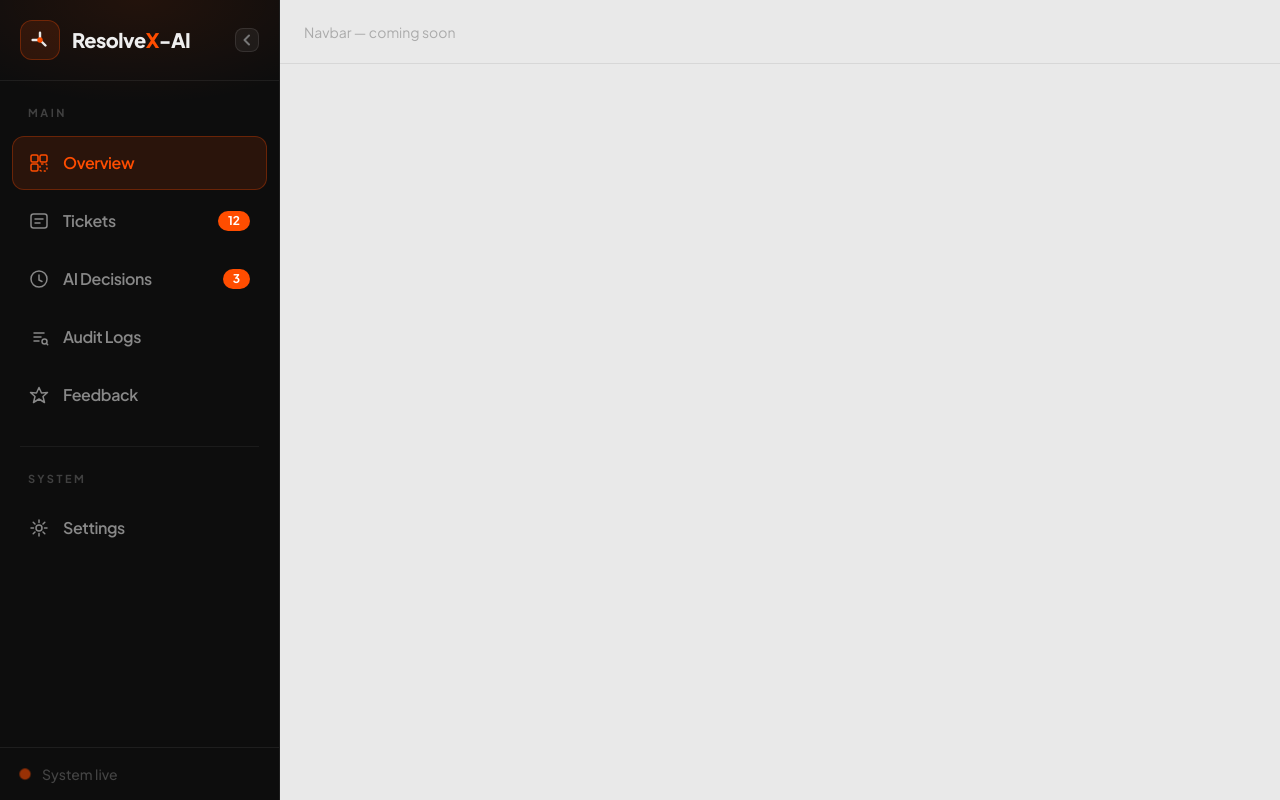
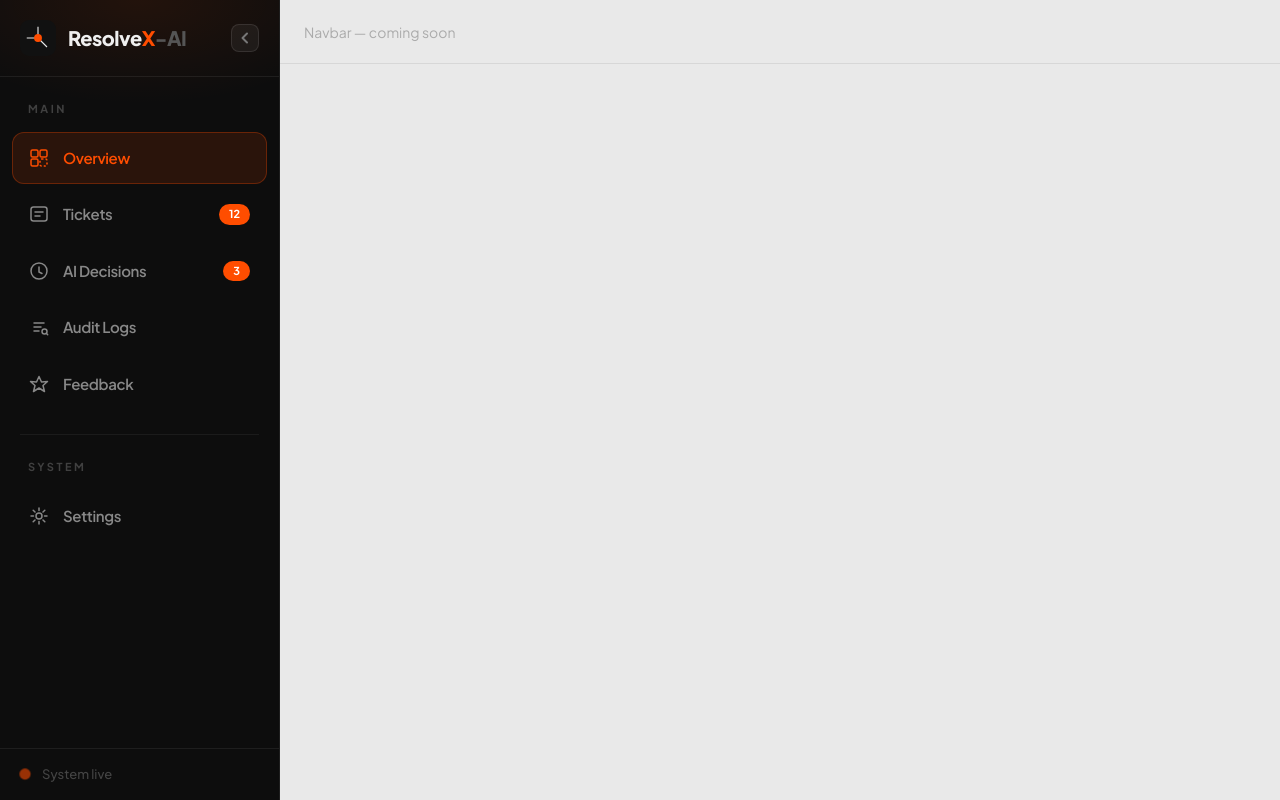
Before and after one commit to grippo-droid/ResolveX-AI, a React (Vite) app in the folder Frontend/: page /dashboard in a window 1280 px wide. Built offline with nearby package versions, Linux system fonts and the light colour scheme.

Commit message:
font changes

```diff
--- a/Frontend/src/components/SIdebar.tsx
+++ b/Frontend/src/components/SIdebar.tsx
@@ -1,4 +1,5 @@
 import { useState, useEffect, useCallback } from "react";
+import { Icons } from "./SidebarIcons";
 
 export interface SidebarProps {
   isOpen: boolean;
@@ -11,57 +12,6 @@ interface NavItem {
   icon: React.ReactNode;
   badge?: number;
 }
-
-const Icons = {
-  overview: (
-    <svg width="20" height="20" viewBox="0 0 20 20" fill="none">
-      <rect x="2" y="2" width="7" height="7" rx="1.5" stroke="currentColor" strokeWidth="1.5"/>
-      <rect x="11" y="2" width="7" height="7" rx="1.5" stroke="currentColor" strokeWidth="1.5"/>
-      <rect x="2" y="11" width="7" height="7" rx="1.5" stroke="currentColor" strokeWidth="1.5"/>
-      <rect x="11" y="11" width="7" height="7" rx="1.5" stroke="currentColor" strokeWidth="1.5" strokeDasharray="2 2"/>
-    </svg>
-  ),
-  tickets: (
-    <svg width="20" height="20" viewBox="0 0 20 20" fill="none">
-      <rect x="2" y="3" width="16" height="14" rx="2.5" stroke="currentColor" strokeWidth="1.5"/>
-      <path d="M6 8h8M6 12h5" stroke="currentColor" strokeWidth="1.5" strokeLinecap="round"/>
-    </svg>
-  ),
-  decisions: (
-    <svg width="20" height="20" viewBox="0 0 20 20" fill="none">
-      <circle cx="10" cy="10" r="8" stroke="currentColor" strokeWidth="1.5"/>
-      <path d="M10 6v5l3 1.5" stroke="currentColor" strokeWidth="1.5" strokeLinecap="round"/>
-    </svg>
-  ),
-  audit: (
-    <svg width="20" height="20" viewBox="0 0 20 20" fill="none">
-      <path d="M5 6h10M5 10h7M5 14h5" stroke="currentColor" strokeWidth="1.5" strokeLinecap="round"/>
-      <circle cx="15.5" cy="14.5" r="2.5" stroke="currentColor" strokeWidth="1.5"/>
-      <path d="M17.3 16.3l1.4 1.4" stroke="currentColor" strokeWidth="1.5" strokeLinecap="round"/>
-    </svg>
-  ),
-  feedback: (
-    <svg width="20" height="20" viewBox="0 0 20 20" fill="none">
-      <path d="M10 2.5l2.5 5.5 6-.5-4.5 4 1.5 6L10 14l-5.5 3.5 1.5-6L1.5 7.5l6 .5L10 2.5Z" stroke="currentColor" strokeWidth="1.5" strokeLinejoin="round"/>
-    </svg>
-  ),
-  settings: (
-    <svg width="20" height="20" viewBox="0 0 20 20" fill="none">
-      <circle cx="10" cy="10" r="3" stroke="currentColor" strokeWidth="1.5"/>
-      <path d="M10 2v2.5M10 15.5V18M2 10h2.5M15.5 10H18M4.2 4.2l1.8 1.8M14 14l1.8 1.8M4.2 15.8l1.8-1.8M14 6l1.8-1.8" stroke="currentColor" strokeWidth="1.5" strokeLinecap="round"/>
-    </svg>
-  ),
-  chevronLeft: (
-    <svg width="18" height="18" viewBox="0 0 18 18" fill="none">
-      <path d="M11 4.5L6.5 9l4.5 4.5" stroke="currentColor" strokeWidth="2" strokeLinecap="round" strokeLinejoin="round"/>
-    </svg>
-  ),
-  chevronRight: (
-    <svg width="18" height="18" viewBox="0 0 18 18" fill="none">
-      <path d="M7 4.5L11.5 9 7 13.5" stroke="currentColor" strokeWidth="2" strokeLinecap="round" strokeLinejoin="round"/>
-    </svg>
-  ),
-};
 
 const NAV_MAIN: NavItem[] = [
   { id: "overview",  label: "Overview",     icon: Icons.overview              },
@@ -112,13 +62,13 @@ function NavRow({ item, isOpen, isActive, onClick }: {
         <span className="shrink-0 flex items-center justify-center">{item.icon}</span>
 
         {isOpen && (
-          <span className="text-base font-semibold flex-1 text-left tracking-tight">
+          <span className="font-semibold flex-1 text-left tracking-tight" style={{ fontSize: 15 }}>
             {item.label}
           </span>
         )}
 
         {isOpen && item.badge !== undefined && (
-          <span className="bg-[#FF4D00] text-white text-xs font-bold px-2.5 py-0.5 rounded-full min-w-[24px] text-center shrink-0">
+          <span className="bg-[#FF4D00] text-white font-bold px-2.5 py-0.5 rounded-full min-w-[24px] text-center shrink-0" style={{ fontSize: 11 }}>
             {item.badge}
           </span>
         )}
@@ -151,15 +101,10 @@ export default function Sidebar({ isOpen, onToggle }: SidebarProps) {
     <>
       <style>{`
         @keyframes pulse-dot {
-          0%, 100% { opacity: 0.4; transform: scale(1);    }
+          0%, 100% { opacity: 0.4; transform: scale(1); }
           50%       { opacity: 1;   transform: scale(1.4); }
         }
         .live-dot { animation: pulse-dot 2.5s ease-in-out infinite; }
-        @keyframes logo-in {
-          from { opacity: 0; transform: translateX(-8px); }
-          to   { opacity: 1; transform: translateX(0); }
-        }
-        .logo-in { animation: logo-in 0.22s ease both; }
       `}</style>
 
       <aside
@@ -176,114 +121,84 @@ export default function Sidebar({ isOpen, onToggle }: SidebarProps) {
           style={{ background: "radial-gradient(ellipse 80% 50% at 50% 0%, rgba(255,77,0,0.09) 0%, transparent 100%)" }}
         />
 
-        {/* ── TOP BAR: Logo + Toggle button side by side ── */}
+        {/* ── TOP BAR: Logo + Name + Toggle ── */}
 <div className={[
   "relative z-10 flex items-center shrink-0 border-b border-white/[0.07] py-5",
   isOpen ? "px-5 justify-between" : "px-0 justify-center",
 ].join(" ")}>
 
-          {/* Logo */}
+  {/* Logo mark + Name */}
   <div className="flex items-center gap-3">
-            {/* Icon mark */}
-            <div className="w-10 h-10 rounded-xl bg-[#FF4D00]/[0.12] border border-[#FF4D00]/[0.3] flex items-center justify-center shrink-0">
-              <svg width="22" height="22" viewBox="0 0 18 18" fill="none">
-                <path d="M3 9h5M9 3v5M9 9l4.5 4.5" stroke="#E9E9E9" strokeWidth="2" strokeLinecap="round"/>
-                <circle cx="9" cy="9" r="2.2" fill="#FF4D00"/>
-              </svg>
-            </div>
+    {/* SVG favicon as logo */}
+    <img
+      src="/favicon.svg"
+      alt="ResolveX Logo"
+      width={36}
+      height={36}
+      className="shrink-0"
+    />
 
-            {/* Brand name */}
+    {/* Brand name — only when open */}
     {isOpen && (
-              <div className="logo-in">
-                <p className="text-[20px] font-extrabold tracking-tight text-[#EFEFEF] leading-none">
-                  Resolve<span className="text-[#FF4D00]">X</span>-AI
+      <p className="font-extrabold tracking-tight text-[#EFEFEF] leading-none" style={{ fontSize: 20 }}>
+        Resolve<span className="text-[#FF4D00]">X</span>
+        <span style={{ color: "#555" }}>-AI</span>
       </p>
-
-              </div>
     )}
   </div>
 
-          {/* ── TOGGLE BUTTON — top right, always visible ── */}
-          {isOpen && (
+  {/* Toggle button */}
   <button
     onClick={onToggle}
-              aria-label="Collapse sidebar"
-              title="Collapse  ["
-              className="flex items-center justify-center w-6 h-6 rounded-lg bg-white/[0.05] border border-white/[0.1] text-[#777777] hover:text-[#FF4D00] hover:bg-[#FF4D00]/[0.08] hover:border-[#FF4D00]/[0.3] transition-all duration-200 cursor-pointer shrink-0"
+    aria-label={isOpen ? "Collapse sidebar" : "Expand sidebar"}
+    className="flex items-center justify-center w-7 h-7 rounded-lg bg-white/[0.05] border border-white/[0.1] text-[#777] hover:text-[#FF4D00] hover:bg-[#FF4D00]/[0.08] hover:border-[#FF4D00]/[0.3] transition-all duration-200 cursor-pointer shrink-0"
   >
-              {Icons.chevronLeft}
+    {isOpen ? Icons.chevronLeft : Icons.chevronRight}
   </button>
-          )}
 
-          {/* When collapsed — just the expand button */}
-          {!isOpen && (
-            <button
-              onClick={onToggle}
-              aria-label="Expand sidebar"
-              title="Expand  ["
-              className="flex items-center justify-center w-6 h-6 rounded-lg bg-white/[0.05] border border-white/[0.1] text-[#777777] hover:text-[#FF4D00] hover:bg-[#FF4D00]/[0.08] hover:border-[#FF4D00]/[0.3] transition-all duration-200 cursor-pointer translate-x-1.5"
-            >
-              {Icons.chevronRight}
-            </button>
-          )}
 </div>
 
         {/* ── NAV ── */}
         <nav className="relative z-10 flex-1 overflow-y-auto overflow-x-hidden py-6 px-3 flex flex-col gap-6">
 
-          {/* Main section */}
           <div className="flex flex-col gap-1.5">
             {isOpen && (
-              <p className="text-[11px] font-bold tracking-[2.5px] uppercase text-[#404040] px-4 mb-2">
+              <p className="font-bold uppercase text-[#404040] px-4 mb-2" style={{ fontSize: 11, letterSpacing: "2.5px" }}>
                 Main
               </p>
             )}
             {!isOpen && <div className="h-2" />}
             <ul className="flex flex-col gap-1 p-0 m-0">
               {NAV_MAIN.map(item => (
-                <NavRow
-                  key={item.id}
-                  item={item}
-                  isOpen={isOpen}
-                  isActive={activeId === item.id}
-                  onClick={setActiveId}
-                />
+                <NavRow key={item.id} item={item} isOpen={isOpen} isActive={activeId === item.id} onClick={setActiveId} />
               ))}
             </ul>
           </div>
 
-          {/* Divider */}
           <div className="border-t border-white/[0.06] mx-2" />
 
-          {/* System section */}
           <div className="flex flex-col gap-1.5">
             {isOpen && (
-              <p className="text-[11px] font-bold tracking-[2.5px] uppercase text-[#404040] px-4 mb-2">
+              <p className="font-bold uppercase text-[#404040] px-4 mb-2" style={{ fontSize: 11, letterSpacing: "2.5px" }}>
                 System
               </p>
             )}
             <ul className="flex flex-col gap-1 p-0 m-0">
               {NAV_SYSTEM.map(item => (
-                <NavRow
-                  key={item.id}
-                  item={item}
-                  isOpen={isOpen}
-                  isActive={activeId === item.id}
-                  onClick={setActiveId}
-                />
+                <NavRow key={item.id} item={item} isOpen={isOpen} isActive={activeId === item.id} onClick={setActiveId} />
               ))}
             </ul>
           </div>
         </nav>
 
-        {/* ── BOTTOM: Live status only ── */}
+        {/* ── BOTTOM ── */}
         <div className={[
           "relative z-10 shrink-0 border-t border-white/[0.07] flex items-center gap-3 py-4",
           isOpen ? "px-5 justify-start" : "px-0 justify-center",
         ].join(" ")}>
           <span className="live-dot block w-2.5 h-2.5 rounded-full bg-[#FF4D00] shrink-0" />
           {isOpen && (
-            <span className="text-sm font-medium text-[#444444]">
+            <span className="font-medium text-[#444]" style={{ fontSize: 13 }}>
               System live
             </span>
           )}
--- /dev/null
+++ b/Frontend/src/components/SidebarIcons.tsx
@@ -0,0 +1,50 @@
+export const Icons = {
+  overview: (
+    <svg width="20" height="20" viewBox="0 0 20 20" fill="none">
+      <rect x="2" y="2" width="7" height="7" rx="1.5" stroke="currentColor" strokeWidth="1.5"/>
+      <rect x="11" y="2" width="7" height="7" rx="1.5" stroke="currentColor" strokeWidth="1.5"/>
+      <rect x="2" y="11" width="7" height="7" rx="1.5" stroke="currentColor" strokeWidth="1.5"/>
+      <rect x="11" y="11" width="7" height="7" rx="1.5" stroke="currentColor" strokeWidth="1.5" strokeDasharray="2 2"/>
+    </svg>
+  ),
+  tickets: (
+    <svg width="20" height="20" viewBox="0 0 20 20" fill="none">
+      <rect x="2" y="3" width="16" height="14" rx="2.5" stroke="currentColor" strokeWidth="1.5"/>
+      <path d="M6 8h8M6 12h5" stroke="currentColor" strokeWidth="1.5" strokeLinecap="round"/>
+    </svg>
+  ),
+  decisions: (
+    <svg width="20" height="20" viewBox="0 0 20 20" fill="none">
+      <circle cx="10" cy="10" r="8" stroke="currentColor" strokeWidth="1.5"/>
+      <path d="M10 6v5l3 1.5" stroke="currentColor" strokeWidth="1.5" strokeLinecap="round"/>
+    </svg>
+  ),
+  audit: (
+    <svg width="20" height="20" viewBox="0 0 20 20" fill="none">
+      <path d="M5 6h10M5 10h7M5 14h5" stroke="currentColor" strokeWidth="1.5" strokeLinecap="round"/>
+      <circle cx="15.5" cy="14.5" r="2.5" stroke="currentColor" strokeWidth="1.5"/>
+      <path d="M17.3 16.3l1.4 1.4" stroke="currentColor" strokeWidth="1.5" strokeLinecap="round"/>
+    </svg>
+  ),
+  feedback: (
+    <svg width="20" height="20" viewBox="0 0 20 20" fill="none">
+      <path d="M10 2.5l2.5 5.5 6-.5-4.5 4 1.5 6L10 14l-5.5 3.5 1.5-6L1.5 7.5l6 .5L10 2.5Z" stroke="currentColor" strokeWidth="1.5" strokeLinejoin="round"/>
+    </svg>
+  ),
+  settings: (
+    <svg width="20" height="20" viewBox="0 0 20 20" fill="none">
+      <circle cx="10" cy="10" r="3" stroke="currentColor" strokeWidth="1.5"/>
+      <path d="M10 2v2.5M10 15.5V18M2 10h2.5M15.5 10H18M4.2 4.2l1.8 1.8M14 14l1.8 1.8M4.2 15.8l1.8-1.8M14 6l1.8-1.8" stroke="currentColor" strokeWidth="1.5" strokeLinecap="round"/>
+    </svg>
+  ),
+  chevronLeft: (
+    <svg width="18" height="18" viewBox="0 0 18 18" fill="none">
+      <path d="M11 4.5L6.5 9l4.5 4.5" stroke="currentColor" strokeWidth="2" strokeLinecap="round" strokeLinejoin="round"/>
+    </svg>
+  ),
+  chevronRight: (
+    <svg width="18" height="18" viewBox="0 0 18 18" fill="none">
+      <path d="M7 4.5L11.5 9 7 13.5" stroke="currentColor" strokeWidth="2" strokeLinecap="round" strokeLinejoin="round"/>
+    </svg>
+  ),
+};
--- a/Frontend/src/pages/Dashboard.tsx
+++ b/Frontend/src/pages/Dashboard.tsx
@@ -1,45 +1,26 @@
 import { useState, useEffect } from "react";
 import Sidebar from "../components/Sidebar";
-import Navbar  from "../components/Navbar";
+import Navbar from "../components/Navbar";
 
 export default function Dashboard() {
   const [sidebarOpen, setSidebarOpen] = useState(true);
 
-  // Set body overflow to hidden ONLY while on dashboard
-  // Restore it when navigating away (e.g. back to landing page)
   useEffect(() => {
     const prev = document.body.style.overflow;
     document.body.style.overflow = "hidden";
-    return () => {
-      document.body.style.overflow = prev;
-    };
+    return () => { document.body.style.overflow = prev; };
   }, []);
 
-  const handleToggle = () => {
-    try {
-      setSidebarOpen(v => !v);
-    } catch (err) {
-      console.error("[Dashboard] sidebar toggle error:", err);
-    }
-  };
+  const handleToggle = () => setSidebarOpen(v => !v);
 
   return (
     <div className="flex h-screen w-screen overflow-hidden">
-
-      {/* Sidebar — black theme, collapsible */}
       <Sidebar isOpen={sidebarOpen} onToggle={handleToggle} />
-
-      {/* Main column */}
       <div className="flex flex-col flex-1 min-w-0 overflow-hidden bg-[#E9E9E9]">
-
-        {/* Navbar */}
         <Navbar sidebarOpen={sidebarOpen} onSidebarToggle={handleToggle} />
-
-        {/* Content area */}
         <main className="flex-1 overflow-y-auto px-7 py-7" role="main">
           {/* Content coming soon */}
         </main>
-
       </div>
     </div>
   );
```
Also changed, not shown: Frontend/src/components/Navbar.tsx (line endings or trailing spaces). Lines whose indentation alone changed are shown as unchanged.
